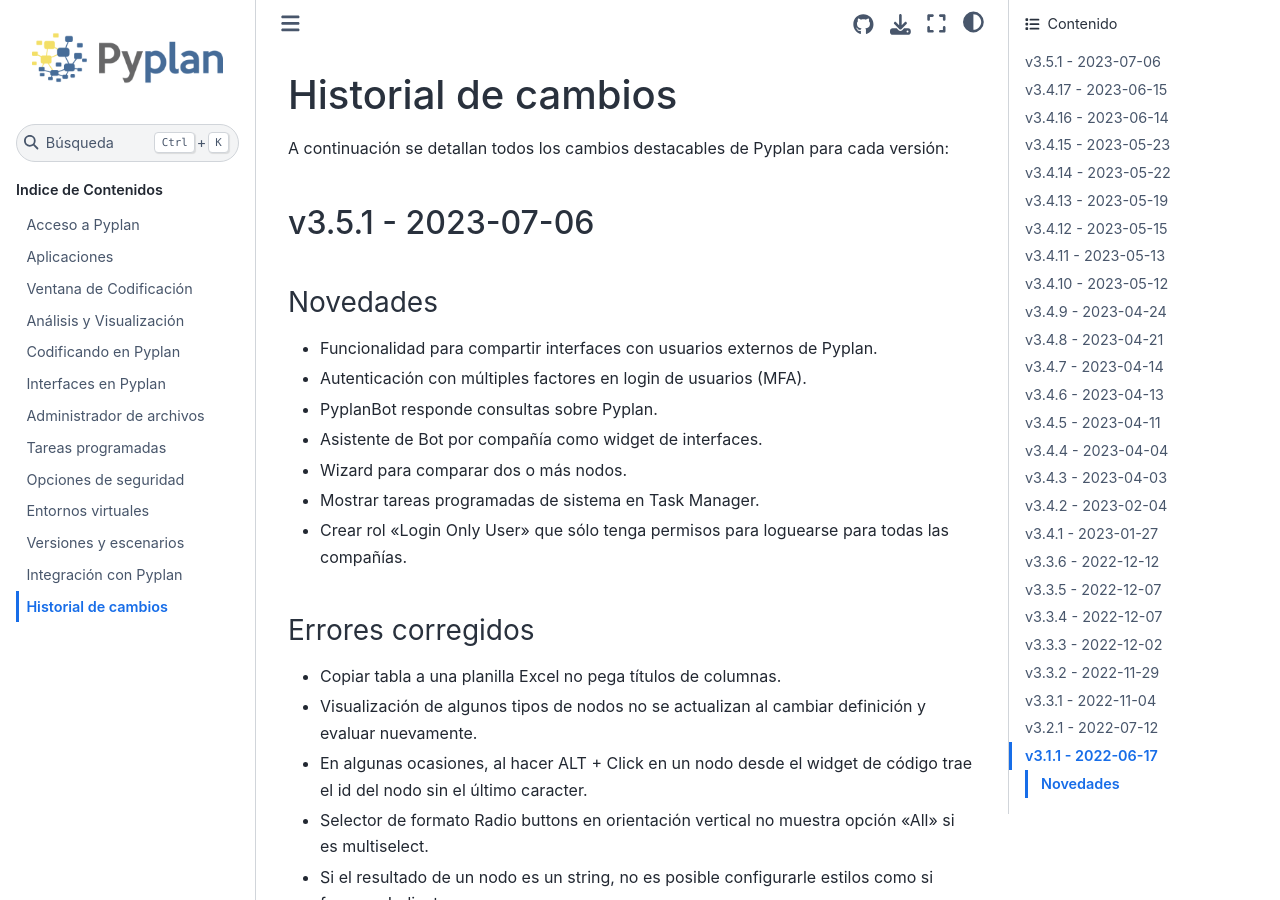
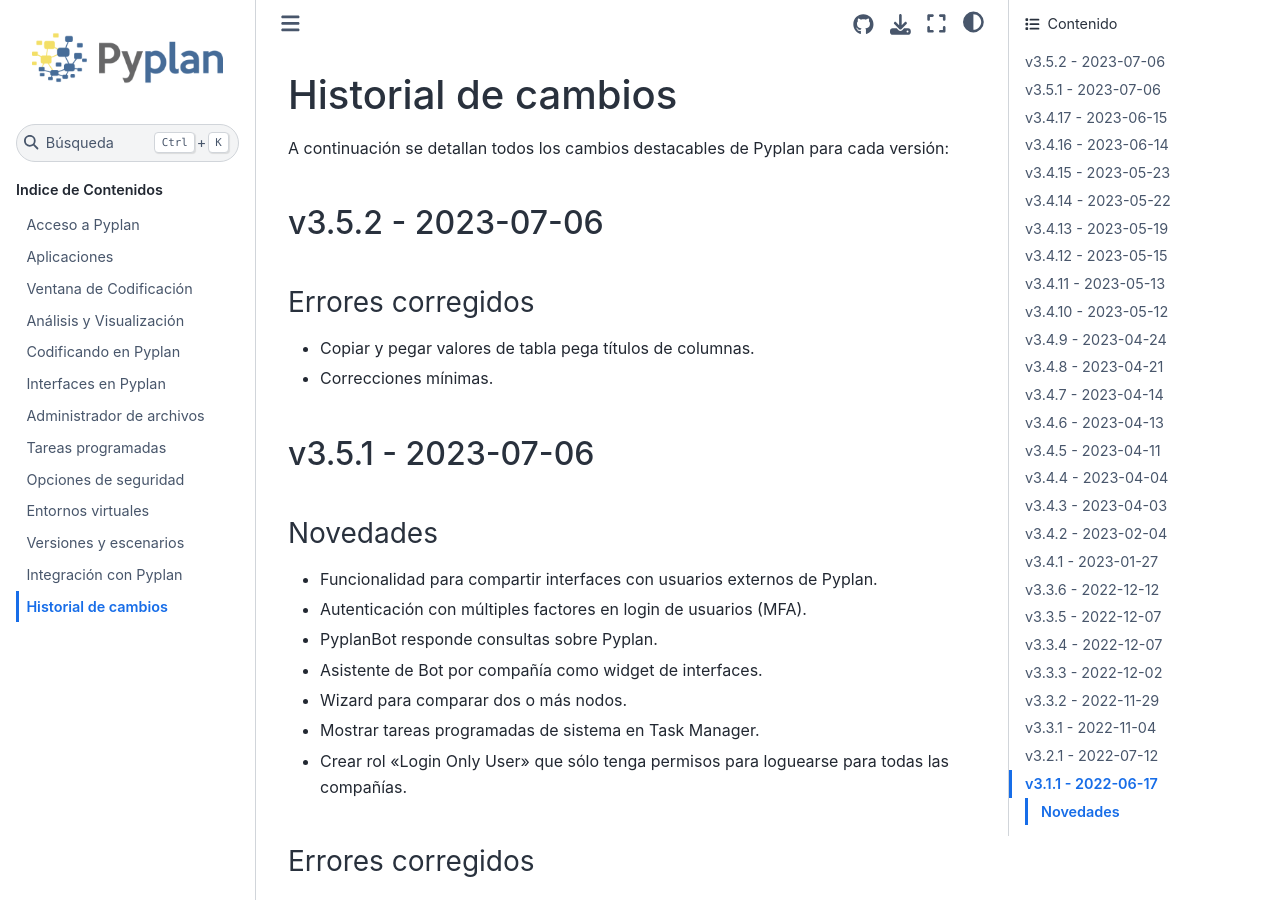
Before and after one commit to pyplan/pyplan, a Sphinx documentation site: the page built from docs/99_change_log/index.rst, in a window 1280 px wide and 900 px high. Built offline with Sphinx 7.4.7 and the Sphinx Book theme 1.1.4, drawn with Linux system fonts in a browser that asks for light colours.

Commit message:
changelog v3.5.2

```diff
--- a/docs/12_integration_with_pyplan/index.rst
+++ b/docs/12_integration_with_pyplan/index.rst
@@ -112,11 +112,11 @@
 .. figure:: images/external_link_select_api_key.png
 
 Link a interfaz
-============
+===============
 
----------------------------
+------------------------------
 Creación de un Link a interfaz
----------------------------
+------------------------------
 
 Para crear un Link a interfaz, se debe ir a la sección Interfaces:
 
--- a/docs/99_change_log/index.rst
+++ b/docs/99_change_log/index.rst
@@ -2,6 +2,17 @@
 ====================
 
 A continuación se detallan todos los cambios destacables de Pyplan para cada versión:
+
+v3.5.2 - 2023-07-06
+--------------------
+
+------------------
+Errores corregidos
+------------------
+
+- Copiar y pegar valores de tabla pega títulos de columnas.
+- Correcciones mínimas.
+
 
 v3.5.1 - 2023-07-06
 --------------------
```
Also changed, not shown: 2 other files.
